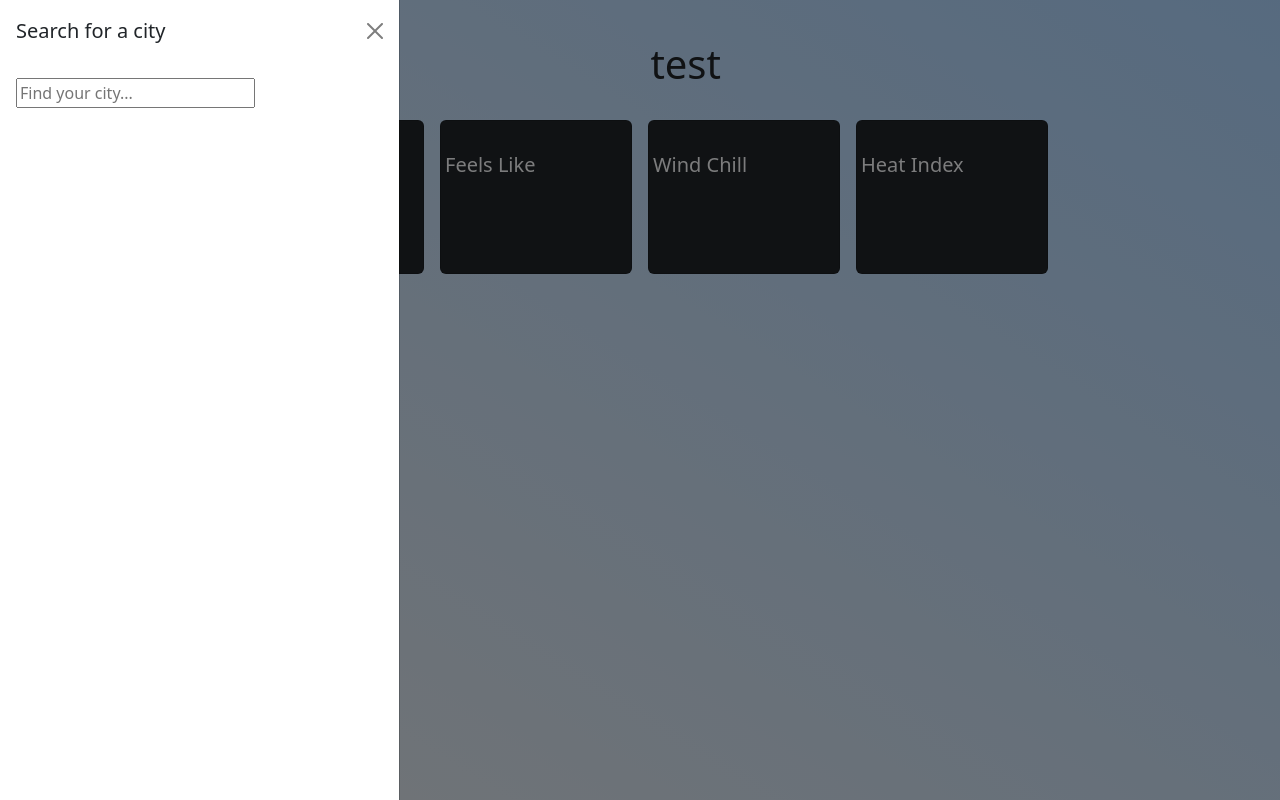
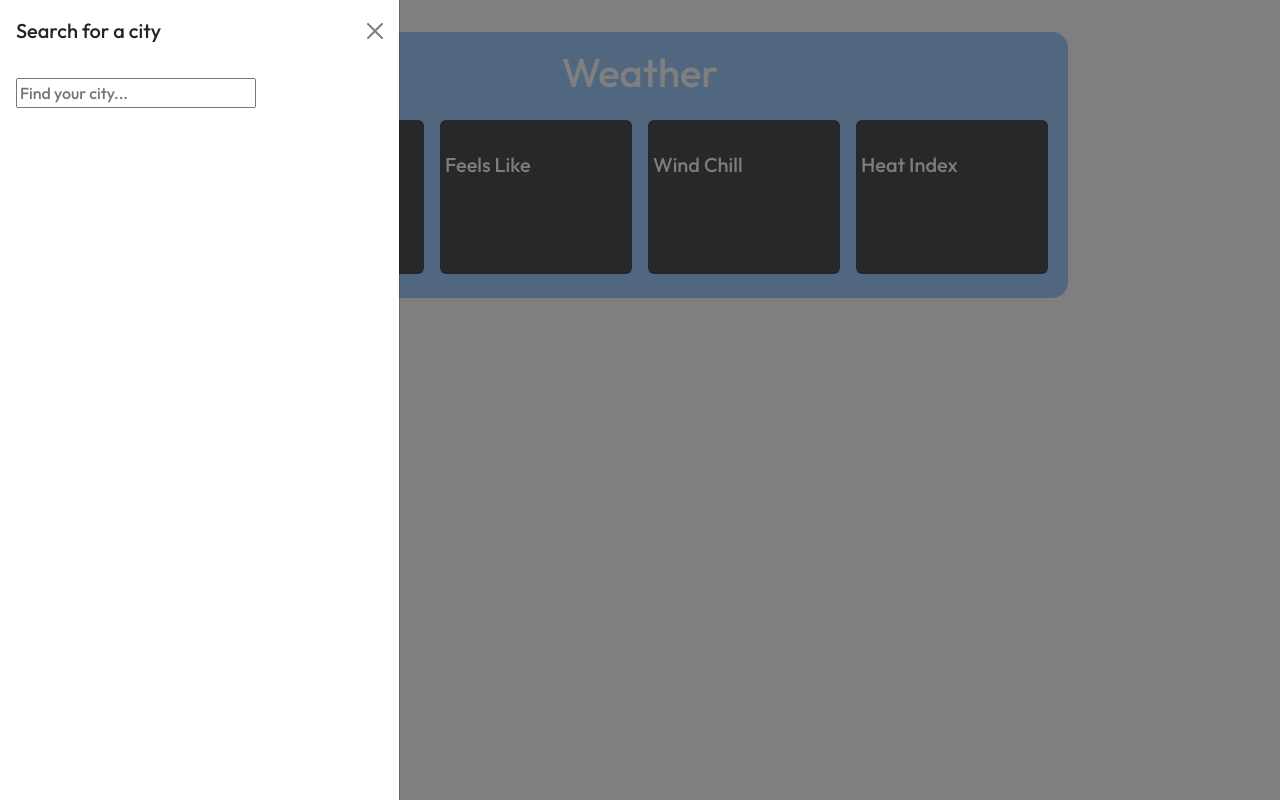
Before and after one commit to Strassner/Weather-App-For-Fun, a React (Vite) app: page / in a window 1280 px wide. Both pictures are taken after a click on the button 273 px from the left and 68 px from the top of the page. Built offline with nearby package versions, Linux system fonts and the light colour scheme.

Commit message:
Delete old files, org. header files, styling
Styled the div, gave it a color, and changed font, add a little bit of form validation.

```diff
--- a/src/App.jsx
+++ b/src/App.jsx
@@ -1,28 +1,24 @@
 import { useState } from 'react'
 import './stylesheets/App.css'
 import './assets/SecretVars.js'
-import SearchBar from './SearchBar.jsx'
+import SearchBar from './HeadingComponents/SearchBar.jsx'
 import { CityContext } from './CityContext.jsx';
 import WeatherDataCardHolder from './WeatherDataCardHolder.jsx'
 import 'bootstrap/dist/css/bootstrap.min.css';
-import OffCanvasBar from './OffCanvasBar.jsx';
+import OffCanvasBar from './HeadingComponents/OffCanvasBar.jsx';
+import CityHeader from './HeadingComponents/CityHeader.jsx';
+import HeadingComponent from './HeadingComponents/HeadingComponent.jsx';
 
 function App() {
   const [city, setCity] = useState('')
   const [cityChanged, setCityChanged] = useState(false);
   return (
-    <>
+    <div className='pretty-div'>
     <CityContext.Provider value={city}>
-      <div style={{display: 'flex',  alignItems: 'center',}}>
-      <OffCanvasBar changeCity={setCity} updateWeatherData={setCityChanged} />
-      {(city != '') ?
-        <h1>{city}</h1>
-        : <h1 style={{textAlign: 'center', flexGrow: '1'}}>test</h1>
-      }
-      </div>
+      <HeadingComponent setCity={setCity} setCityChanged={setCityChanged}/>
       <WeatherDataCardHolder/>
     </CityContext.Provider>
-    </>
+    </div>
   )
 }
 
--- a/src/DisplayCurrentTemp.jsx
+++ /dev/null
@@ -1,53 +0,0 @@
-import { useEffect, useState } from 'react';
-import WEATHER_API_KEY from './assets/SecretVars.js'
-
-
-function DisplayCurrentTemp({city, shouldUpdate}) {
-    const apiKey= WEATHER_API_KEY;
-    //const [city, setCity] = useState(null);
-    const [weatherInfo, setWeatherInfo] = useState(null);
-    const [loading, setLoading] = useState(true);
-    const [error, setError] = useState(null);
-
-
-    // useEffect(() => {
-    //     const fetchWeather = async () => {//never uses weather const, maybe can remove fetch weather and minify
-    //          setLoading(true);
-    //          setError(null);
-    //          fetch(`http://api.weatherapi.com/v1/current.json?key=${apiKey}&q=${city}`)
-    //             .catch((err) => {
-    //                 setError(err);
-    //                 setLoading(false);
-    //                 console.log(err);
-    //             })
-    //             .then((response) => {
-    //                 return response.json();
-    //             })
-    //             .then((data) => {
-    //                 setWeatherInfo(data);
-    //                 setLoading(false);
-    //             });
-    //     }
-
-    //     shouldUpdate ? fetchWeather() : console.log('no update');
-    // }, [shouldUpdate]);
-
-    // if(error) {
-    //     return 'there was an error! ';
-    // }
-
-    // if(loading) {
-    //     return 'loading...';
-    // }
-
-    if(weatherInfo) {
-        console.log(weatherInfo.current.temp_f);
-        return (
-            <>
-                <h3>Temp: {weatherInfo.current.temp_f}</h3>
-            </>
-        );
-    }
-}
-
-export default DisplayCurrentTemp;
--- /dev/null
+++ b/src/HeadingComponents/CityHeader.jsx
@@ -0,0 +1,17 @@
+import { CityContext } from "../CityContext";
+import { useContext } from "react";
+function CityHeader() {
+    const city = useContext(CityContext);
+
+    return(
+        <>
+        {<h1 style={{color: 'white', textAlign:'center', flexGrow:'1'}}>{(city != '') ?
+            city
+            : 'Weather'}</h1>
+          }
+        </>
+    );
+}
+
+
+export default CityHeader;
--- /dev/null
+++ b/src/HeadingComponents/HeadingComponent.jsx
@@ -0,0 +1,17 @@
+import CityHeader from "./CityHeader";
+import OffCanvasBar from "./OffCanvasBar";
+
+
+
+function HeadingComponent({setCity, setCityChanged}) {
+
+
+    return (
+        <div style={{display: 'flex',  alignItems: 'center'}}>
+      <OffCanvasBar changeCity={setCity} updateWeatherData={setCityChanged} />
+      <CityHeader/>
+      </div>
+    );
+}
+
+export default HeadingComponent;
--- a/src/OffCanvasBar.jsx
+++ b/src/HeadingComponents/OffCanvasBar.jsx
@@ -1,10 +1,8 @@
 import SearchBar from "./SearchBar";
 import { useState } from "react";
-import Button from "react-bootstrap/Button";
 import OffCanvas from "react-bootstrap/Offcanvas";
 import { ReactSVG } from "react-svg";
-import globalSearchIcon from "./assets/GlobalSearchIcon.svg";
-import { useContext } from "react";
+import globalSearchIcon from "../assets/GlobalSearchIcon.svg";
 
 function OffCanvasBar({changeCity, updateWeatherData}) {
     const [show, setShow] = useState(false);
@@ -12,7 +10,7 @@ function OffCanvasBar({changeCity, updateWeatherData}) {
 
     return (
         <>
-            <button style={{background:'none'}} onClick={() => setShow(true)}><ReactSVG src={globalSearchIcon}/></button>
+            <button style={{background:'none', position:'absolute'}} onClick={() => setShow(true)}><ReactSVG src={globalSearchIcon}/></button>
 
             <OffCanvas show={show} onHide={() => setShow(false)}>
                 <OffCanvas.Header closeButton>
--- a/src/SearchBar.jsx
+++ b/src/HeadingComponents/SearchBar.jsx
@@ -1,6 +1,6 @@
 import { useState, useEffect } from "react";
-import  WEATHER_API_KEY  from "./assets/SecretVars.js";
-import "./stylesheets/SearchBar.css";
+import  WEATHER_API_KEY  from "../assets/SecretVars.js";
+import "../stylesheets/SearchBar.css";
 function SearchBar (props)  {
     const [query, setQuery] = useState(""); //user defined query into the searchbar
     const [error, setError] = useState(null);
@@ -43,16 +43,20 @@ function SearchBar (props)  {
         setCities([]);
     }
 
-    const handleCitySubmit = (city) => {
+    const handleCityClick = (city) => {
         city = '' ? alert("Please enter a city")
-        : props.changeCity(city);
-        props.updateWeatherData(true);
+        : props.changeCity(city), props.updateWeatherData(true);
+    }
+
+    const handleCityFormSubmit = () => {
+        cities.length > 0 ? handleCityClick(cities[0].cityName)
+        : alert("Please enter a city");//change this so that the error message pops up around the search bar, not an alert at top of screen
     }
 
 return (
     <>
     <div>
-    <form onSubmit={(e) => {e.preventDefault(); handleCitySubmit(query);}}>
+    <form onSubmit={(e) => {e.preventDefault(); handleCityFormSubmit(query);}}>
     <input type="text" placeholder="Find your city..." value={query} onChange={handleInput} />
     </form>
     </div>
@@ -62,7 +66,7 @@ return (
     {cities.length > 0 && (
         <ul>
             {cities.map((city ) => (
-                <li key={city.cityKey} onClick={ () => {selectCity(city); handleCitySubmit(city.cityName)}} className="city-list" >
+                <li key={city.cityKey} onClick={ () => {selectCity(city); handleCityClick(city.cityName)}} className="city-list" >
                         {city.cityName}, {city.cityReigon == '' ? city.cityCountry : city.cityReigon}</li>
             ))}
         </ul>
--- a/src/main.jsx
+++ b/src/main.jsx
@@ -2,8 +2,7 @@ import { StrictMode } from 'react'
 import { createRoot } from 'react-dom/client'
 import './stylesheets/index.css'
 import App from './App.jsx'
-import DisplayCurrentTemp from './DisplayCurrentTemp.jsx'
-import SearchBar from './SearchBar.jsx'
+import SearchBar from './HeadingComponents/SearchBar.jsx'
 
 createRoot(document.getElementById('root')).render(
   <StrictMode>
--- a/src/stylesheets/App.css
+++ b/src/stylesheets/App.css
@@ -40,3 +40,18 @@
 .read-the-docs {
   color: #888;
 }
+
+@font-face {
+  font-family: 'Outfit';
+  src: url('../assets/Outfit-Medium.ttf');
+}
+.pretty-div{
+  background-color: #8AC2FF;
+  opacity: .8;
+  border-radius: 1rem;
+  padding: 1rem;
+}
+
+*{
+  font-family: 'Outfit','Courier New', Courier, monospace;
+}
--- a/src/stylesheets/index.css
+++ b/src/stylesheets/index.css
@@ -28,7 +28,7 @@ body {
   place-items: top;
   min-width: 320px;
   min-height: 100vh;
-  background: linear-gradient(to bottom left, #8ac3ffb2, #dbdfe2a6);
+  /* background: linear-gradient(to bottom left, #8ac3ffb2, #dbdfe2a6); */
 }
 
 h1 {
```
Also changed, not shown: src/DisplayCurrentPrecipitation.jsx (deleted, +0 -25 lines), src/assets/BraahOne-Regular.ttf (added), src/assets/Outfit-Medium.ttf (added).
